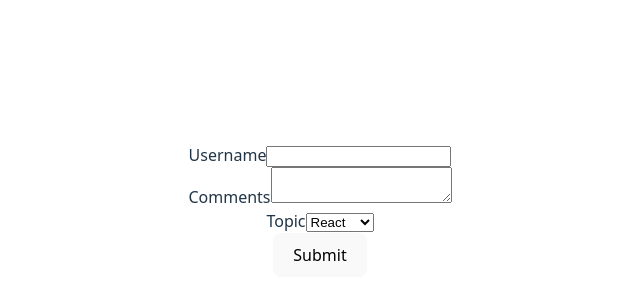
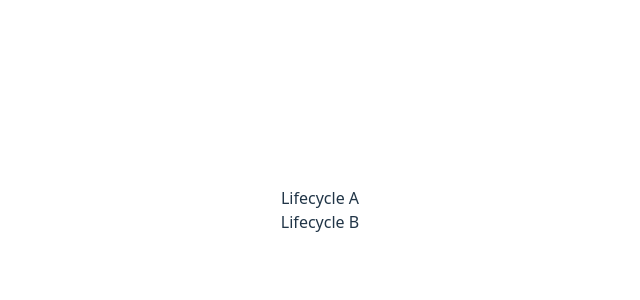
Before and after one commit to Sriramkumar-S/revise-react, a React (Vite) app: page / in a window 1280 px wide. Shown: the part 190-490 px from the top of the page, without its empty margins (320-960 px from the left). Built offline with nearby package versions, Linux system fonts and the light colour scheme.

Commit message:
Class component Lifecycle methods - Mounting phase

```diff
--- a/src/App.jsx
+++ b/src/App.jsx
@@ -8,12 +8,15 @@
 import ListRendering from './Components/ListRendering'
 import Styling from './Components/Styling'
 import FormHandling from './Components/FormHandling'
+import LifecycleA from './Components/LifecycleA'
 
 function App() {
 
   return (
     <>
-      <FormHandling />
+      <LifecycleA />
+
+      {/* <FormHandling /> */}
 
       {/* <Styling /> */}
 
--- /dev/null
+++ b/src/Components/LifecycleA.jsx
@@ -0,0 +1,34 @@
+import React, { Component } from 'react'
+import LifecycleB from './LifecycleB'
+
+class LifecycleA extends Component {
+    constructor(props) {
+        super(props)
+
+        this.state = {
+            name: 'Tony Stark'
+        }
+        console.log('Lifecylce A constructor')
+    }
+
+    static getDerivedStateFromProps(props, state) {
+        console.log('Lifecylce A getDerivedStateFromProps')
+        return null;
+    }
+
+    componentDidMount() {
+        console.log('Lifecycle A componentDidMount')
+    }
+
+    render() {
+        console.log('Lifecycle A Render')
+        return (
+            <div>
+                <div>Lifecycle A</div>
+                <LifecycleB />
+            </div>
+        )
+    }
+}
+
+export default LifecycleA
--- /dev/null
+++ b/src/Components/LifecycleB.jsx
@@ -0,0 +1,33 @@
+import React, { Component } from 'react'
+
+class LifecycleB extends Component {
+    constructor(props) {
+        super(props)
+
+        this.state = {
+            name: 'Tony Stark'
+        }
+        console.log('Lifecylce B constructor')
+    }
+
+    static getDerivedStateFromProps(props, state) {
+        console.log('Lifecylce B getDerivedStateFromProps')
+        return null;
+    }
+
+    componentDidMount() {
+        console.log('Lifecycle B componentDidMount')
+    }
+
+    render() {
+        console.log('Lifecycle B Render')
+        return (
+            <div>
+                <div>Lifecycle B</div>
+
+            </div>
+        )
+    }
+}
+
+export default LifecycleB
```
Also changed, not shown: 1 other file (tests, documents, lock files or other folders).
